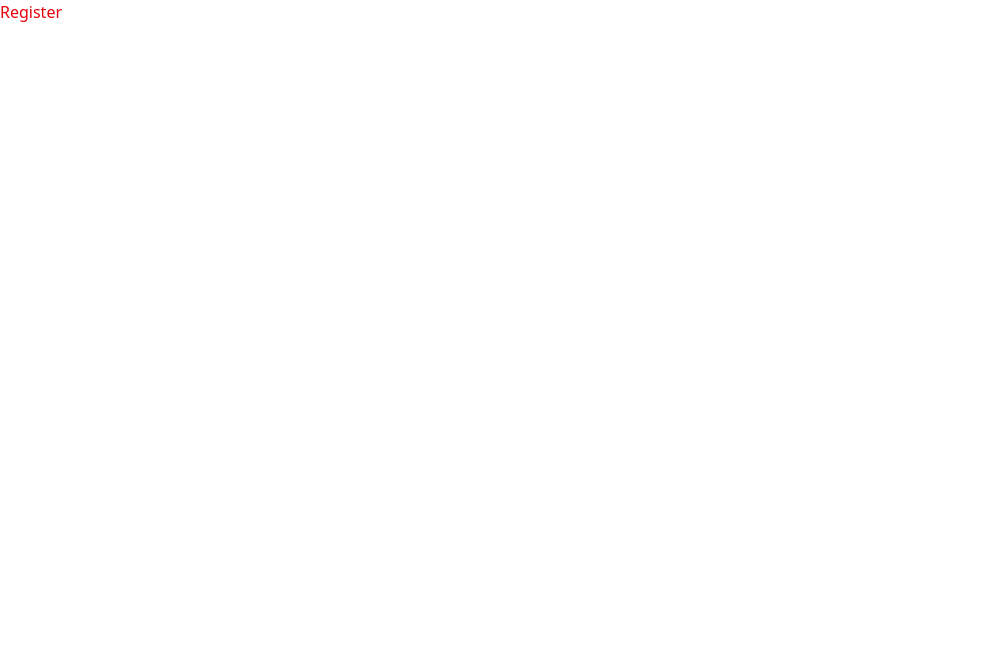
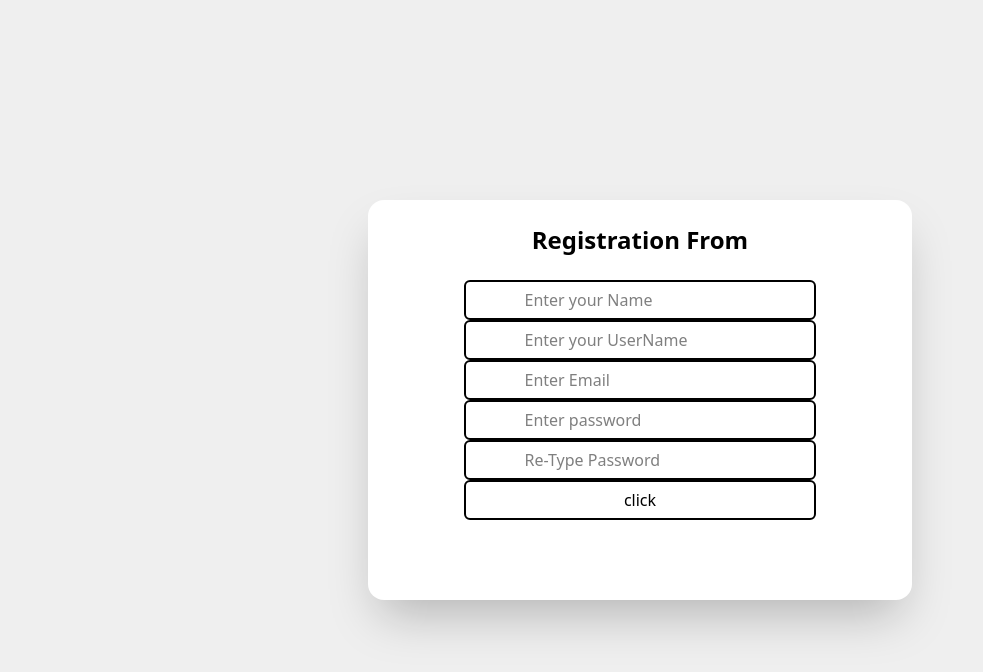
Before and after one commit to BallaGanesh/Bulidapp, a React (Vite) app in the folder bulidapp/: page / in a window 1280 px wide. Shown: the top 672 px of the page, without its empty margins (0-983 px from the left). Built offline with nearby package versions, Linux system fonts and the light colour scheme.

Commit message:
my registraion form

```diff
--- a/bulidapp/src/App.css
+++ b/bulidapp/src/App.css
@@ -1 +1,5 @@
 @import "tailwindcss";
+#root{
+    height: 100vh;
+    width: 100vw;
+}
--- a/bulidapp/src/components/user/Register.jsx
+++ b/bulidapp/src/components/user/Register.jsx
@@ -2,7 +2,32 @@ import React from 'react'
 
 const Register = () => {
   return (
-    <div className='text-red-600'>Register</div>
+    <div className='bg-[#efefef] size-full flex justify-center items-center gap-32 px-24 '>
+      <form action="" className='bg-white h-1/2 w-1/2 shadow-2xl rounded-2xl gap-19 px-24' >
+      <div className='font-bold h-20 text-2xl  flex justify-center items-center'>
+        <h1>Registration From</h1>
+       </div>
+
+      <div className='h-10 flex justify-center items-center  border-2 rounded-md px-2 ' >
+        <input type="text" name="" placeholder='Enter your Name' className='outline-none '  />
+      </div>
+       <div className='h-10 flex justify-center items-center gap-2 border-2 rounded-md px-2'>
+        <input type="text" name="" placeholder='Enter your UserName' />
+      </div>
+       <div className='h-10 flex justify-center items-center gap-2 border-2 rounded-md'>
+        <input type="email" name="" placeholder='Enter Email'/>
+      </div>
+       <div className='h-10 flex justify-center items-center gap-2 border-2 rounded-md'>
+        <input type="password" name="" placeholder='Enter password'/>
+      </div>
+       <div className='h-10 flex justify-center items-center gap-2 border-2 rounded-md'>
+        <input type="password" name="" placeholder='Re-Type Password'/>
+      </div>
+       <div className='h-10 flex justify-center items-center gap-2 border-2 rounded-md'>
+        <button>click</button>
+      </div>
+      </form>
+    </div>
   )
 }
 
```
Also changed, not shown: 1 other file (tests, documents, lock files or other folders).
